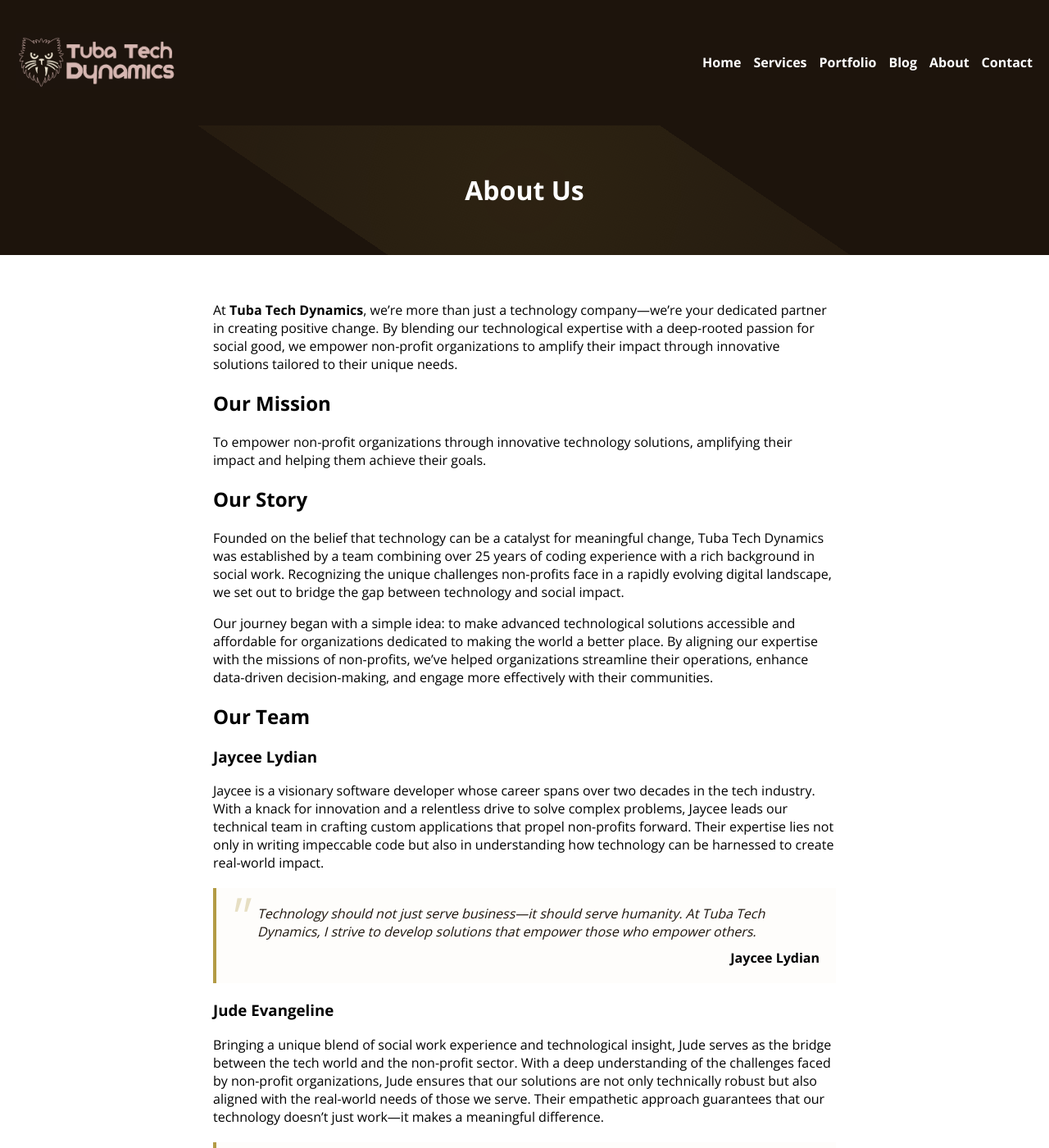
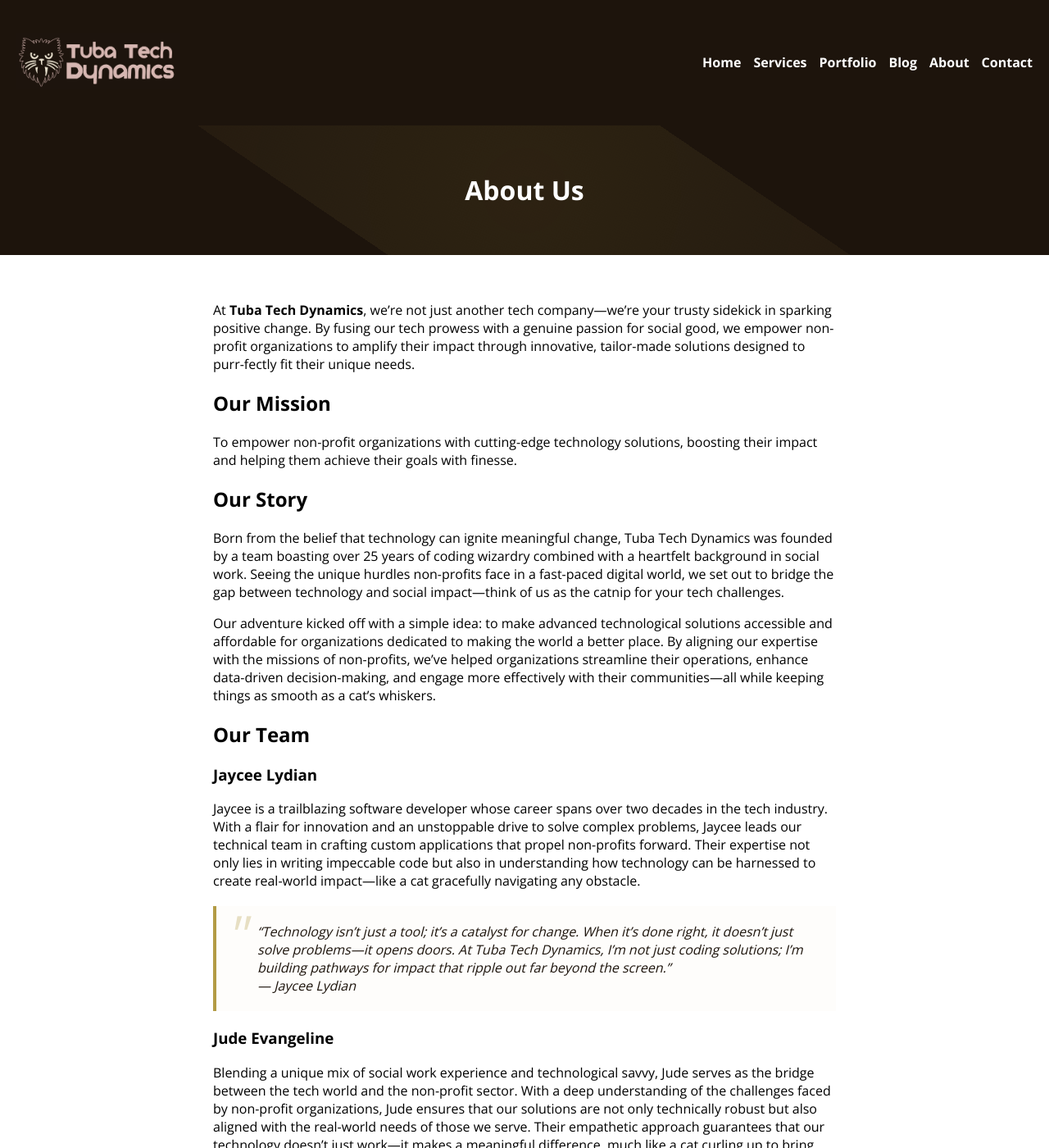
Before and after one commit to tubatechdynamics/offerings, a Jekyll site: the page built from about.md, in a window 1280 px wide and 1400 px high. Shown: the whole window at 82% size. Built offline with Jekyll 4.4.1, drawn with Linux system fonts in a browser that asks for light colours; some of the changed text lies outside the part shown.

Commit message:
Update about.md

```diff
--- a/about.md
+++ b/about.md
@@ -5,41 +5,41 @@ meta_title: "About Us | Tuba Tech Dynamics"
 meta_description: "Learn about Tuba Tech Dynamics, our mission, our team, and why we're passionate about empowering non-profit organizations with innovative technology solutions."
 ---
 
-At **Tuba Tech Dynamics**, we're more than just a technology company—we're your dedicated partner in creating positive change. By blending our technological expertise with a deep-rooted passion for social good, we empower non-profit organizations to amplify their impact through innovative solutions tailored to their unique needs.
+At **Tuba Tech Dynamics**, we're not just another tech company—we're your trusty sidekick in sparking positive change. By fusing our tech prowess with a genuine passion for social good, we empower non-profit organizations to amplify their impact through innovative, tailor-made solutions designed to purr-fectly fit their unique needs.
 
 ## Our Mission
 
-To empower non-profit organizations through innovative technology solutions, amplifying their impact and helping them achieve their goals.
+To empower non-profit organizations with cutting-edge technology solutions, boosting their impact and helping them achieve their goals with finesse.
 
 ## Our Story
 
-Founded on the belief that technology can be a catalyst for meaningful change, Tuba Tech Dynamics was established by a team combining over 25 years of coding experience with a rich background in social work. Recognizing the unique challenges non-profits face in a rapidly evolving digital landscape, we set out to bridge the gap between technology and social impact.
+Born from the belief that technology can ignite meaningful change, Tuba Tech Dynamics was founded by a team boasting over 25 years of coding wizardry combined with a heartfelt background in social work. Seeing the unique hurdles non-profits face in a fast-paced digital world, we set out to bridge the gap between technology and social impact—think of us as the catnip for your tech challenges.
 
-Our journey began with a simple idea: to make advanced technological solutions accessible and affordable for organizations dedicated to making the world a better place. By aligning our expertise with the missions of non-profits, we've helped organizations streamline their operations, enhance data-driven decision-making, and engage more effectively with their communities.
+Our adventure kicked off with a simple idea: to make advanced technological solutions accessible and affordable for organizations dedicated to making the world a better place. By aligning our expertise with the missions of non-profits, we've helped organizations streamline their operations, enhance data-driven decision-making, and engage more effectively with their communities—all while keeping things as smooth as a cat's whiskers.
 
 ## Our Team
 
 ### Jaycee Lydian
 
-Jaycee is a visionary software developer whose career spans over two decades in the tech industry. With a knack for innovation and a relentless drive to solve complex problems, Jaycee leads our technical team in crafting custom applications that propel non-profits forward. Their expertise lies not only in writing impeccable code but also in understanding how technology can be harnessed to create real-world impact.
+Jaycee is a trailblazing software developer whose career spans over two decades in the tech industry. With a flair for innovation and an unstoppable drive to solve complex problems, Jaycee leads our technical team in crafting custom applications that propel non-profits forward. Their expertise not only lies in writing impeccable code but also in understanding how technology can be harnessed to create real-world impact—like a cat gracefully navigating any obstacle.
 
-> Technology should not just serve business—it should serve humanity. At Tuba Tech Dynamics, I strive to develop solutions that empower those who empower others.
+> "Technology isn't just a tool; it’s a catalyst for change. When it’s done right, it doesn’t just solve problems—it opens doors. At Tuba Tech Dynamics, I’m not just coding solutions; I’m building pathways for impact that ripple out far beyond the screen."
 >
-> <cite>Jaycee Lydian</cite>
+> — *Jaycee Lydian*
 
 ### Jude Evangeline
 
-Bringing a unique blend of social work experience and technological insight, Jude serves as the bridge between the tech world and the non-profit sector. With a deep understanding of the challenges faced by non-profit organizations, Jude ensures that our solutions are not only technically robust but also aligned with the real-world needs of those we serve. Their empathetic approach guarantees that our technology doesn't just work—it makes a meaningful difference.
+Blending a unique mix of social work experience and technological savvy, Jude serves as the bridge between the tech world and the non-profit sector. With a deep understanding of the challenges faced by non-profit organizations, Jude ensures that our solutions are not only technically robust but also aligned with the real-world needs of those we serve. Their empathetic approach guarantees that our technology doesn't just work—it makes a meaningful difference, much like a cat curling up to bring comfort.
 
-> Understanding the heart of non-profit work allows us to tailor technology that truly supports and enhances their mission.
+> "Non-profits are more than just organizations—they’re lifelines for communities. Our job is to make sure technology becomes an extension of their mission, not a roadblock. We create solutions that meet them where they are and help them get to where they want to be."
 >
-> <cite>Jude Evangeline</cite>
+> — *Jude Evangeline*
 
 ![A professional photograph of Jaycee and Jude standing together in an office environment, smiling and approachable.](assets/images/team.png)
 
 ## Why Choose Us
 
-- **Extensive Coding Experience:** Benefit from decades of expertise ensuring robust, secure, and efficient solutions that stand the test of time.
+- **Extensive Coding Experience:** Tap into decades of expertise ensuring robust, secure, and efficient solutions that stand the test of time.
 - **Non-Profit Insight:** Our background in social work provides valuable understanding of your unique challenges and goals.
 - **Innovative AI Integration:** We leverage cutting-edge AI technologies to enhance functionality and unlock new possibilities for your organization.
 - **Commitment to Social Good:** We're not just service providers; we're partners in your mission to create a better world.
```
